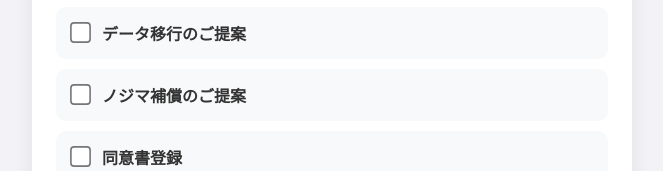
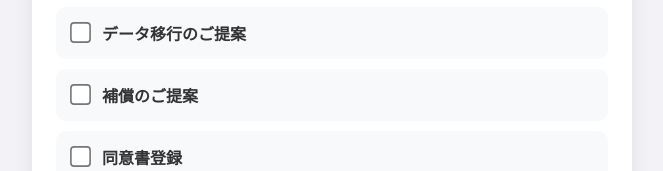
Before and after one commit to maple-someme/Check-list-someme9, a plain HTML site: page index.html in a window 1280 px wide. Shown: the part 834-1005 px from the top of the page, without its empty margins (308-971 px from the left). Drawn offline with Linux system fonts and the light colour scheme.

Commit message:
Update index.html

```diff
--- a/index.html
+++ b/index.html
@@ -111,7 +111,7 @@
         <label class="check-item"><input type="checkbox" class="cb req" value="r4"> 頭金の説明</label>
         <label class="check-item"><input type="checkbox" class="cb req" value="r5"> 事務手数料の説明</label>
         <label class="check-item"><input type="checkbox" class="cb req" value="r6"> データ移行のご提案</label>
-        <label class="check-item"><input type="checkbox" class="cb req" value="r7"> ノジマ補償のご提案</label>
+        <label class="check-item"><input type="checkbox" class="cb req" value="r7"> 補償のご提案</label>
         <label class="check-item"><input type="checkbox" class="cb req" value="r8"> 同意書登録</label>
     </div>
 
```
